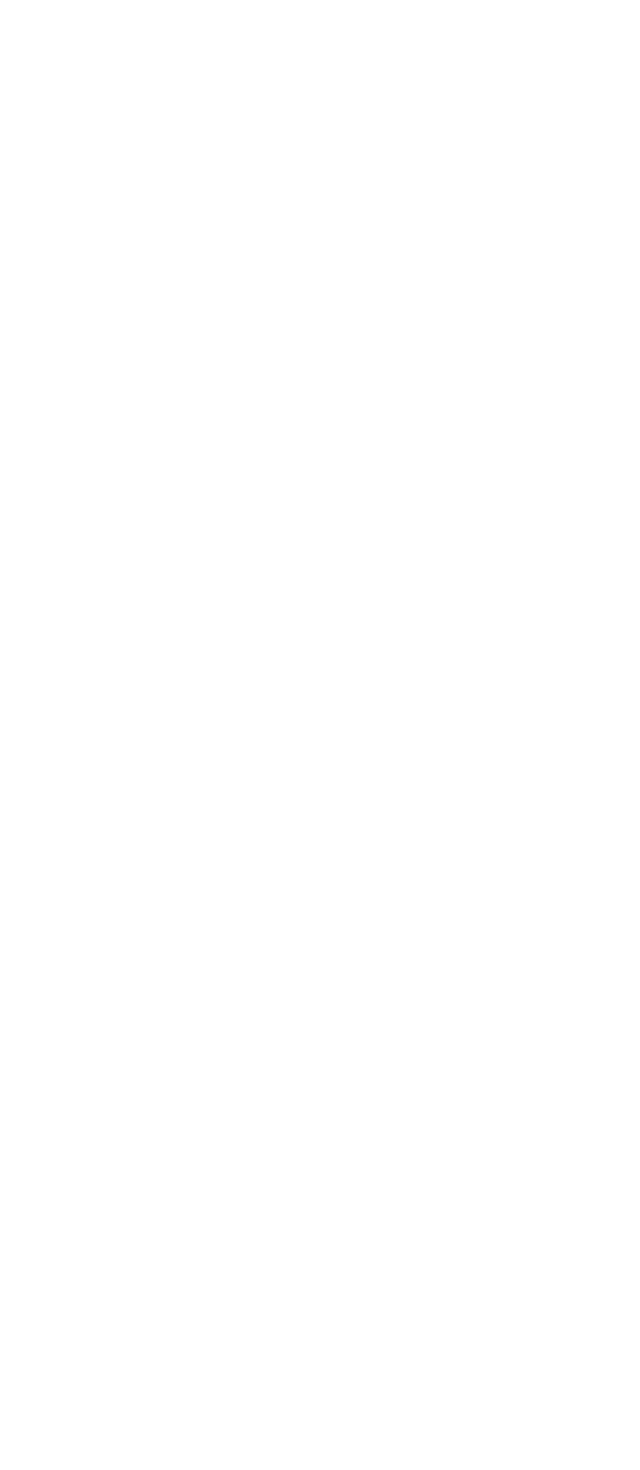
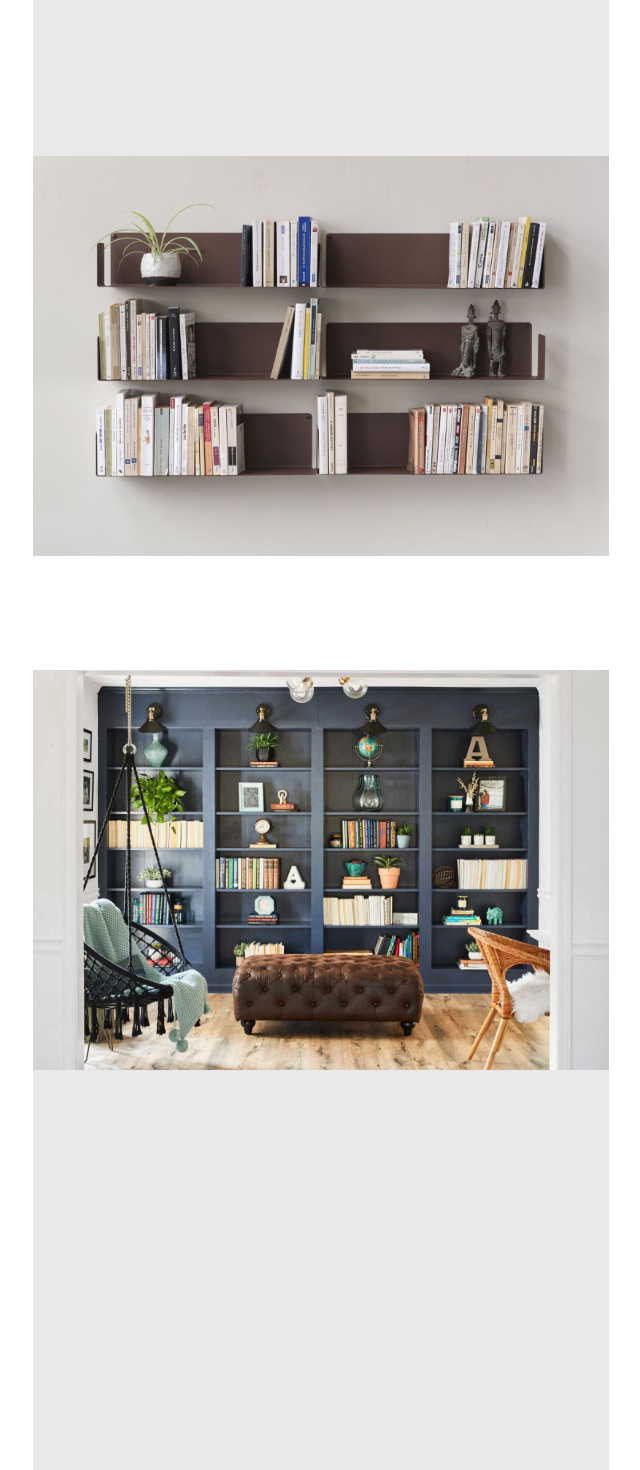
Before and after one commit to DanielRamsgard/e-commerce-frontend, a React (Create React App) app: page / in a window 1280 px wide. Shown: the part 1918-3388 px from the top of the page, without its empty margins (319-959 px from the left). Before the commit the page ends 1568 px from the top, so only its background shows below. Built offline with nearby package versions, Linux system fonts and the light colour scheme; a web font is replaced by a local one.

Commit message:
wallpapers

```diff
--- a/src/App.css
+++ b/src/App.css
@@ -8,6 +8,8 @@
     --red-color-dark: rgba(162, 15, 15, 255);
     --button-color: 50;
     --card-border: rgb(210,210,210);
+    --card-borde-hover: rgb(0,0,0);
+    --grey-wallpaper: rgba(233, 233, 233, 255);
 }
 
 .nav-bar-small {
@@ -307,7 +309,16 @@
     align-items: center;
 }
 
+.box-grey {
+    width: 100%;
+    display: flex;
+    flex-wrap: wrap;
+    justify-content: center;
+    align-items: center;
+}
+
 .card {
+    cursor: pointer;
     display: flex;
     flex-direction: column;
     justify-content: space-between;
@@ -315,6 +326,11 @@
     width: 269px;
     height: 360px;
     border: 2px solid var(--card-border);
+    transition: .5s border ease;
+}
+
+.card:hover {
+    border: 2px solid var(--card-borde-hover);
 }
 
 .card-img {
@@ -368,3 +384,18 @@
     font-size: 23px;
     font-weight: 1000;
 }
+
+.wallpaper {
+    object-fit: cover;
+    width: clamp(400px, 576px, 576px);
+    height: 400px;
+    background-color: var(--grey-wallpaper);
+}
+
+.container-wallpaper {
+    padding-left: 10%;
+    justify-content: center;
+    display: flex;
+    flex-wrap: wrap;
+    padding-right: 10%;
+}
--- /dev/null
+++ b/src/components/BigCallToAction.js
@@ -0,0 +1,33 @@
+import React from 'react';
+
+const BigCallToAction = (props) => {
+    if (props.bool){
+        return (
+            <>
+                <div className="container-wallpaper">
+                    <div className="wallpaper">
+
+                    </div>
+                    <div>
+                        <img className="wallpaper" src={props.img}></img>
+                    </div>
+                </div>
+            </>
+        );
+    } else {
+        return (
+            <>
+                <div className="container-wallpaper">
+                    <div className="wallpaper">
+                        <img className="wallpaper" src={props.img}></img>
+                    </div>
+                    <div className="wallpaper">
+
+                    </div>
+                </div>
+            </>
+        );
+    }
+};
+
+export default BigCallToAction;
--- a/src/components/Home.js
+++ b/src/components/Home.js
@@ -5,6 +5,8 @@ import UseScrollPosition from './Scroll';
 import UseWindowWidth from './WindowWidth';
 import SmallCategories from './SmallCategories';
 import Card from './Card';
+import BigCallToAction from './BigCallToAction';
+import SmallCallToAction from './SmallCallToAction';
 
 const Home = (props) => {
     props.updatePrevPage("/");
@@ -12,6 +14,7 @@ const Home = (props) => {
     const scrollPosition = UseScrollPosition();
     const widthBoolNav = UseWindowWidth(700);
     const widthBoolCategories = UseWindowWidth(1200);
+    const widthBoolCallToAction = UseWindowWidth(750);
 
     useEffect(() => {
         if (scrollPosition > 20) {
@@ -48,6 +51,10 @@ const Home = (props) => {
                             <Card img="/static/media/whitechair.jpg" title="Traditional Armchair" price="$93"/>
                         </div>
                     </div>
+                    <div className="spacer"></div>
+                    {widthBoolCallToAction ? <SmallCallToAction /> : <BigCallToAction img="/static/media/wallpaper.jpeg" bool={true}/>}
+                    <div className="spacer"></div>
+                    {widthBoolCallToAction ? <SmallCallToAction /> : <BigCallToAction img="/static/media/wallpaper1.jpeg" bool={false}/>}
                 </div>
             </div>
         </>
--- /dev/null
+++ b/src/components/SmallCallToAction.js
@@ -0,0 +1,13 @@
+import React from 'react';
+
+const SmallCallToAction = (props) => {
+    return (
+        <div className="container-wallpaper">
+            <div className="wallpaper">
+
+            </div>
+        </div>
+    );
+}
+
+export default SmallCallToAction;
```
Also changed, not shown: public/static/media/wallpaper.jpeg (added), public/static/media/wallpaper1.jpeg (added).
